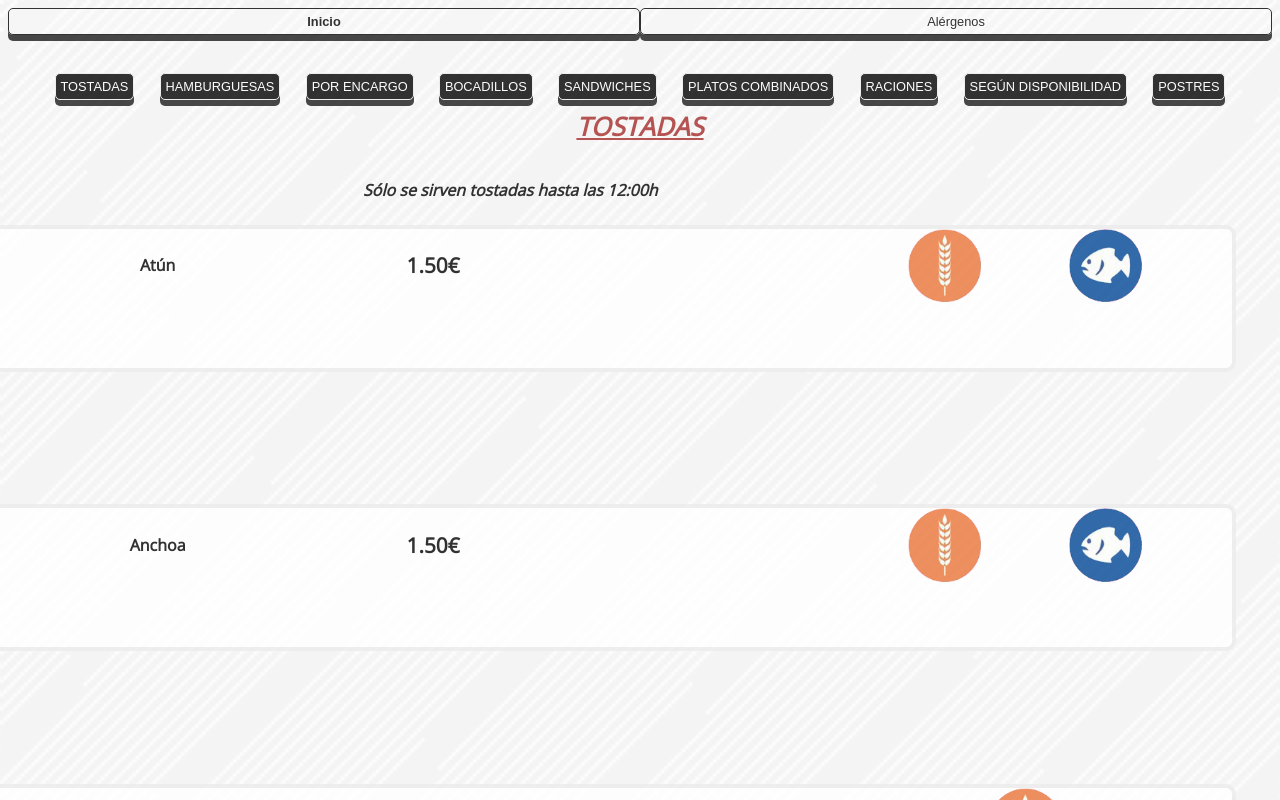
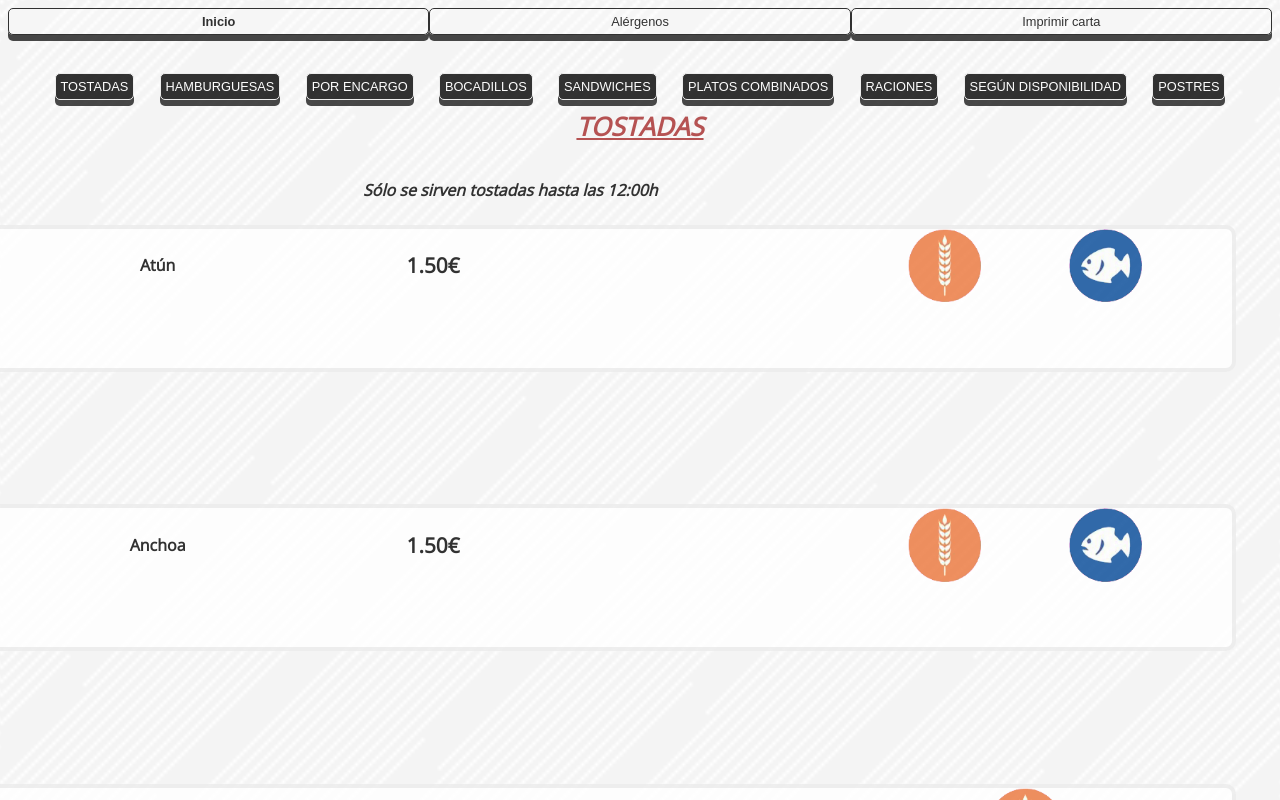
Before and after one commit to igsein/carta-hleon, a React (Vite) app: page / in a window 1280 px wide. Both pictures are taken after a click on the picture 218 px from the left and 719 px from the top of the page. Shown: the top 800 px of the page. Built offline with nearby package versions, Linux system fonts and the light colour scheme.

Commit message:
enable print

```diff
--- a/package.json
+++ b/package.json
@@ -9,7 +9,7 @@
     "deploy": "gh-pages -d dist",
     "dev": "vite --port 3000",
     "build": "vite build",
-    "preview": "vite preview"
+    "preview": "vite preview --port 6046"
   },
   "dependencies": {
     "gh": "^2.8.9",
--- a/src/pages/Menu.jsx
+++ b/src/pages/Menu.jsx
@@ -473,7 +473,7 @@ console.log(intl)
         <button className="button-two" onClick={() => setAlergens(true)}>
           {menuTexts[intl].alerg}
         </button>
-       {/*  <button  className="button-two" onClick={()=> printPage()}  >{textPrint[intl]}</button> */}
+       <button  className="button-two" onClick={()=> printPage()}  >{textPrint[intl]}</button>
         {/*        <img
           src={back}
           style={{height: '50px' }}
```
